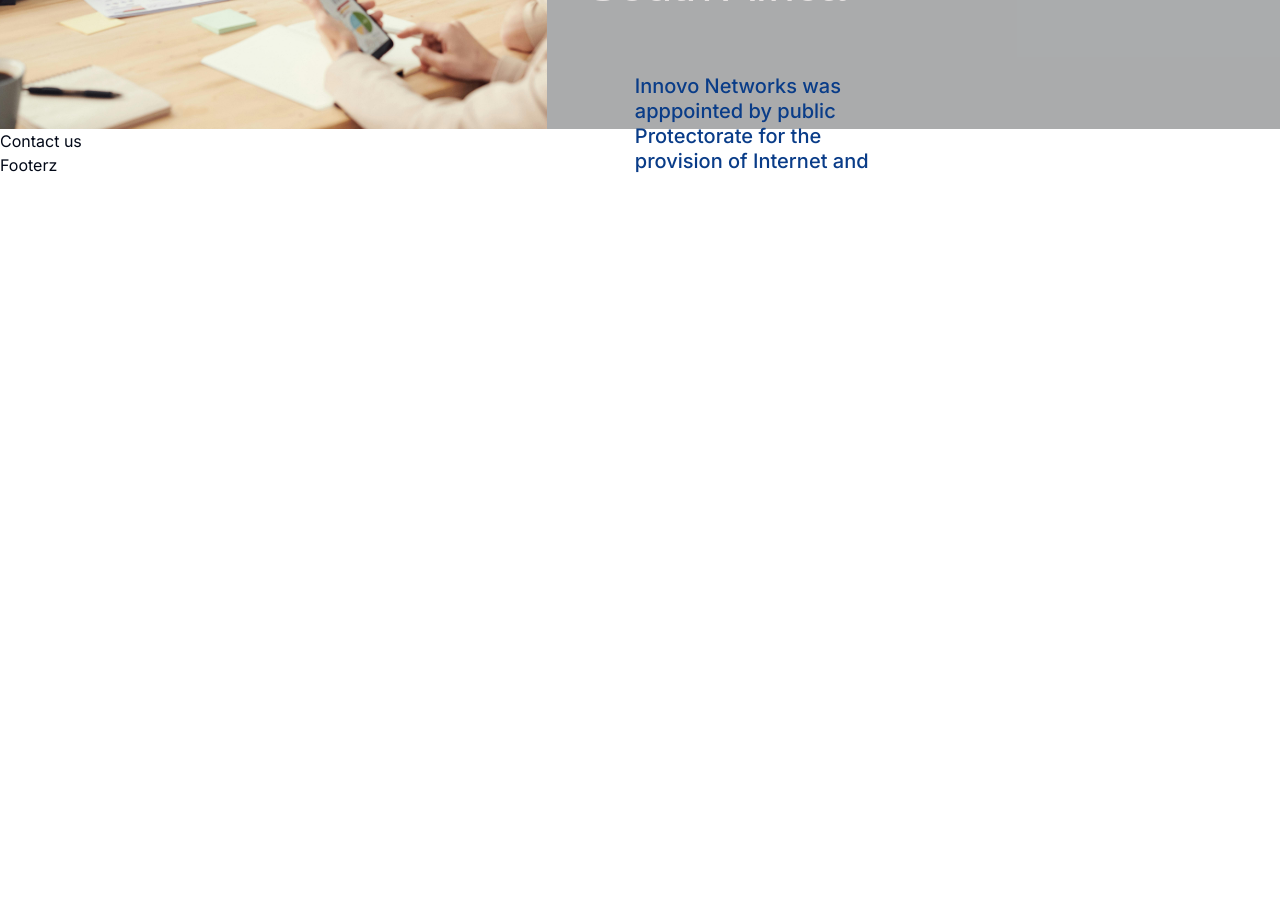
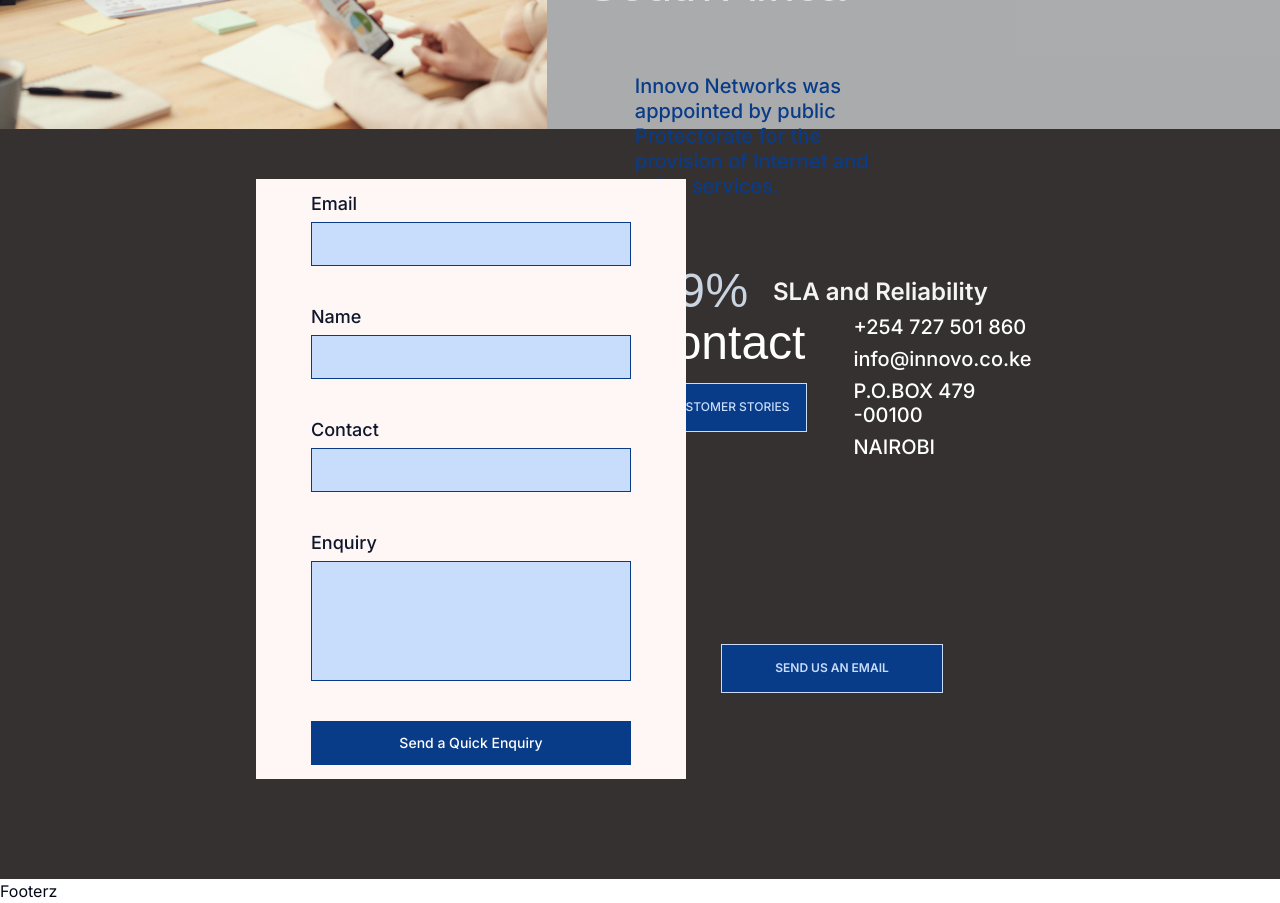
Before and after one commit to mfadhili/Innovo-ke, a Next.js app: page / in a window 1280 px wide. Shown: the part 3500-4403 px from the top of the page. Before the commit the page ends 3677 px from the top, so only its background shows below. Built offline with nearby package versions, Linux system fonts and the light colour scheme; a web font is replaced by a local one.

Commit message:
Contact section done

```diff
--- a/app/MainContent/ContactSection.tsx
+++ b/app/MainContent/ContactSection.tsx
@@ -1,10 +1,125 @@
+'use client' // SOLVES ERROR: Error: (0 , react__WEBPACK_IMPORTED_MODULE_0__.createContext) is not a function
+
 import React from 'react';
+import *  as Form from "@radix-ui/react-form";
+import {Buttons} from "@/components/Button";
+import {serifFont} from "@/app/fonts";
+
+function ContactForm() {
+    /*TODO FIX CONTACT FORM ENQUIRY BOX OVER SCROLL AND WORD LIMIT*/
+    return (
+        <Form.Root className={"w-[350px] flex flex-col gap-8 justify-center items-center"} >
+            {/*Email Field*/}
+            <Form.Field name={"email"} className={"flex flex-col mb-2 gap-2"} >
+                <div className="flex items-baseline justify-between">
+                    <Form.Label className={"font-medium text-lg  text-slate-900 tracking-[0] leading-[normal]"}>Email</Form.Label>
+                    <Form.Message className={"font-normal text-lg  text-slate-400 tracking-[0] leading-[normal]"} match={"valueMissing"}>
+                        Please enter your email
+                    </Form.Message>
+                    <Form.Message className={"font-normal text-lg  text-slate-400 tracking-[0] leading-[normal]"} match={"typeMismatch"}>
+                        Please provide a valid email
+                    </Form.Message>
+                </div>
+                <Form.Control asChild>
+                    <input
+                        className={"w-[320px] h-[44px] px-5 bg-[#c8dcfb] border border-solid border-[#093c88] box-border appearance-none text-lg leading-none text-slate-800 outline-none hover:shadow-[0_0_0_1px_black] focus:shadow-[0_0_0_1px_black] selection:text-white selection:bg-black"}
+                        type={"email"}
+                        required
+                    />
+                </Form.Control>
+            </Form.Field>
+            {/*Company Field*/}
+            <Form.Field name={"Name"} className={"flex flex-col mb-2 gap-2"} >
+                <div className="flex items-baseline justify-between">
+                    <Form.Label className={"font-medium text-lg  text-slate-900 tracking-[0] leading-[normal]"}>Name</Form.Label>
+                </div>
+                <Form.Control asChild>
+                    <input
+                        className={"w-[320px] h-[44px] px-5 bg-[#c8dcfb] border border-solid border-[#093c88] box-border appearance-none text-lg leading-none text-slate-800 outline-none hover:shadow-[0_0_0_1px_black] focus:shadow-[0_0_0_1px_black] selection:text-white selection:bg-black"}
+                        type={"text"}
+                        required
+                    />
+                </Form.Control>
+            </Form.Field>
+            {/*Company Contact*/}
+            <Form.Field name={"Contact"} className={"flex flex-col mb-2 gap-2"} >
+                <div className="flex items-baseline justify-between">
+                    <Form.Label className={"font-medium text-lg  text-slate-900 tracking-[0] leading-[normal]"}>Contact</Form.Label>
+                </div>
+                <Form.Control asChild>
+                    <input
+                        className={"w-[320px] h-[44px] px-5 bg-[#c8dcfb] border border-solid border-[#093c88] box-border appearance-none text-lg leading-none text-slate-800 outline-none hover:shadow-[0_0_0_1px_black] focus:shadow-[0_0_0_1px_black] selection:text-white selection:bg-black"}
+                        type={"tel"}
+                    />
+                </Form.Control>
+            </Form.Field>
+            <Form.Field name={"email"} className={"flex flex-col mb-2 gap-2"} >
+                <div className="flex items-baseline justify-between">
+                    <Form.Label className={"font-medium text-lg  text-slate-900 tracking-[0] leading-[normal]"}>Enquiry</Form.Label>
+                </div>
+                <Form.Control asChild>
+                    <textarea
+                        className={"resize-none w-[320px] h-[120px] p-5 bg-[#c8dcfb] border border-solid border-[#093c88] box-border appearance-none overscroll-contain text-lg leading-none text-slate-800 outline-none hover:shadow-[0_0_0_1px_black] focus:shadow-[0_0_0_1px_black] selection:text-white selection:bg-black"}
+                    />
+                </Form.Control>
+            </Form.Field>
+            <Form.Submit asChild>
+                <Buttons
+                    className="!h-[44px] !w-[320px]"
+                    divClassName="!mt-[-7.50px] !text-[14px] !mb-[-5.50px] ![white-space:unset] !font-medium"
+                    property1="variant-2"
+                    text="Send a Quick Enquiry"
+                />
+            </Form.Submit>
+        </Form.Root>
+    );
+}
 
 function ContactSection({}) {
     return (
-        <div>
-
-        </div>
+        <section className={'w-full flex justify-center h-[750px] bg-[#363131]'}>
+            <div className="w-3/5 flex flex-row justify-between">
+                {/*Contact content*/}
+                <div className="relative flex flex-col pt-40">
+                    {/*Contact form*/}
+                    <div className="absolute h-[600px] top-[50px] bg-[#fff6f6] p-10 flex ">
+                        <ContactForm />
+                    </div>
+                </div>
+                <div className="w-1/2 flex flex-col justify-evenly">
+                    {/*Contacts and Button*/}
+                    <div className="flex flex-row gap-12">
+                        {/*Contact Text*/}
+                        <div className={`${serifFont.className} font-normal text-white text-5xl tracking-[0] leading-[normal]`}>
+                            Contact Us
+                        </div>
+                        <div className="flex flex-col items-start gap-2 ">
+                            <div className="font-medium text-white text-xl tracking-[0] leading-[normal]">
+                                +254 727 501 860
+                            </div>
+                            <div className="font-medium text-white text-xl tracking-[0] leading-[normal]">
+                                info@innovo.co.ke
+                            </div>
+                            <div className="font-medium text-white text-xl tracking-[0] leading-[normal]">
+                                P.O.BOX 479 -00100
+                            </div>
+                            <div className="font-medium text-white text-xl tracking-[0] leading-[normal]">
+                                NAIROBI
+                            </div>
+                        </div>
+                    </div>
+                    <div className="flex justify-center">
+                        {/*Email Button*/}
+                        <Buttons
+                            className="!w-[222px]"
+                            divClassName="!mt-[-4.00px] !text-[12px] !mb-[-2.00px] ![white-space:unset] !font-semibold"
+                            property1="variant-3"
+                            text="SEND US AN EMAIL"
+                        />
+                    </div>
+                </div>
+            </div>
+        </section>
     );
 }
 
--- a/app/MainContent/Footer.tsx
+++ b/app/MainContent/Footer.tsx
@@ -2,9 +2,9 @@
 
 function Footer({}) {
     return (
-        <div>
-
-        </div>
+        <footer className={''}>
+            Footerz
+        </footer>
     );
 }
 
--- a/app/MainContent/page.tsx
+++ b/app/MainContent/page.tsx
@@ -7,6 +7,9 @@
 import AboutSection from "@/app/MainContent/AboutSection";
 import ServicesSection from "@/app/MainContent/ServicesSection";
 import TestimonialSection from "@/app/MainContent/TestimonialSection";
+import {Contact} from "lucide-react";
+import ContactSection from "@/app/MainContent/ContactSection";
+import Footer from "@/app/MainContent/Footer";
 
 
 
@@ -21,13 +24,8 @@
                 <AboutSection />
                 <ServicesSection />
                 <TestimonialSection />
-                <section className={''}>
-                    Contact us
-                </section>
-                <footer className={''}>
-                    Footerz
-                </footer>
-
+                <ContactSection />
+                <Footer />
             </div>
         </div>
     );
--- a/app/page.tsx
+++ b/app/page.tsx
@@ -1,3 +1,4 @@
+'use client'
 import Image from "next/image";
 import {serifFont} from "@/app/fonts";
 import Navbar from "@/app/Navbar/page";
--- a/package.json
+++ b/package.json
@@ -9,6 +9,7 @@
     "lint": "next lint"
   },
   "dependencies": {
+    "@radix-ui/react-form": "^0.0.3",
     "@radix-ui/react-navigation-menu": "^1.1.4",
     "class-variance-authority": "^0.7.0",
     "clsx": "^2.1.0",
--- a/public/ref/Desktop.tsx
+++ b/public/ref/Desktop.tsx
@@ -221,7 +221,7 @@
                         <div className="absolute top-[213px] left-[775px] [font-family:'DM_Serif_Text',Helvetica] font-normal text-white text-[36px] tracking-[0] leading-[normal]">
                             Contact Us
                         </div>
-                        <div className="inline-flex flex-col items-start gap-[10px] absolute top-[201px] left-[1078px]">
+                        <div className="inContact contentContact contentline-flex flex-col items-start gap-[10px] absolute top-[201px] left-[1078px]">
                             <div className="relative w-fit mt-[-1.00px] [font-family:'Inter',Helvetica] font-medium text-white text-[14px] tracking-[0] leading-[normal]">
                                 +254 727 501 860
                             </div>
```
Also changed, not shown: public/ref/form.tsx (added, +48 -0 lines), 1 other file (tests, documents, lock files or other folders).
